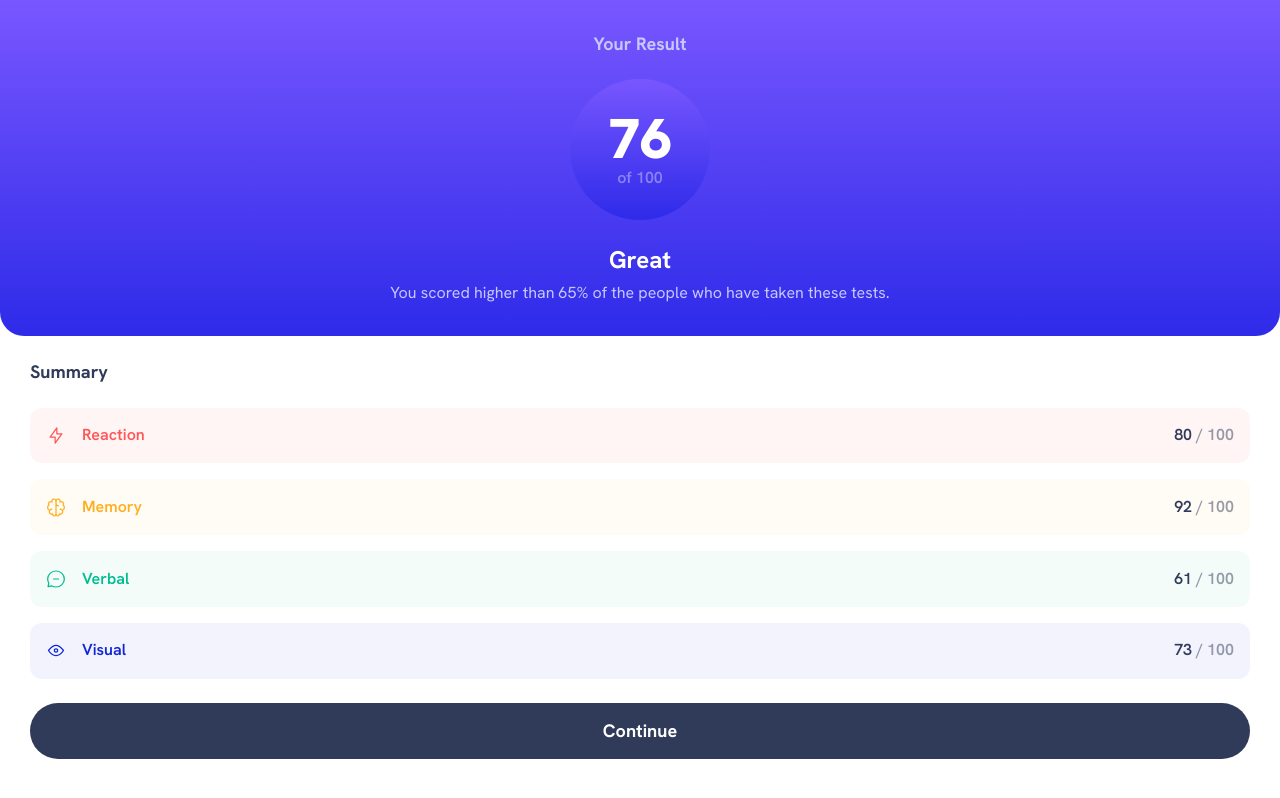
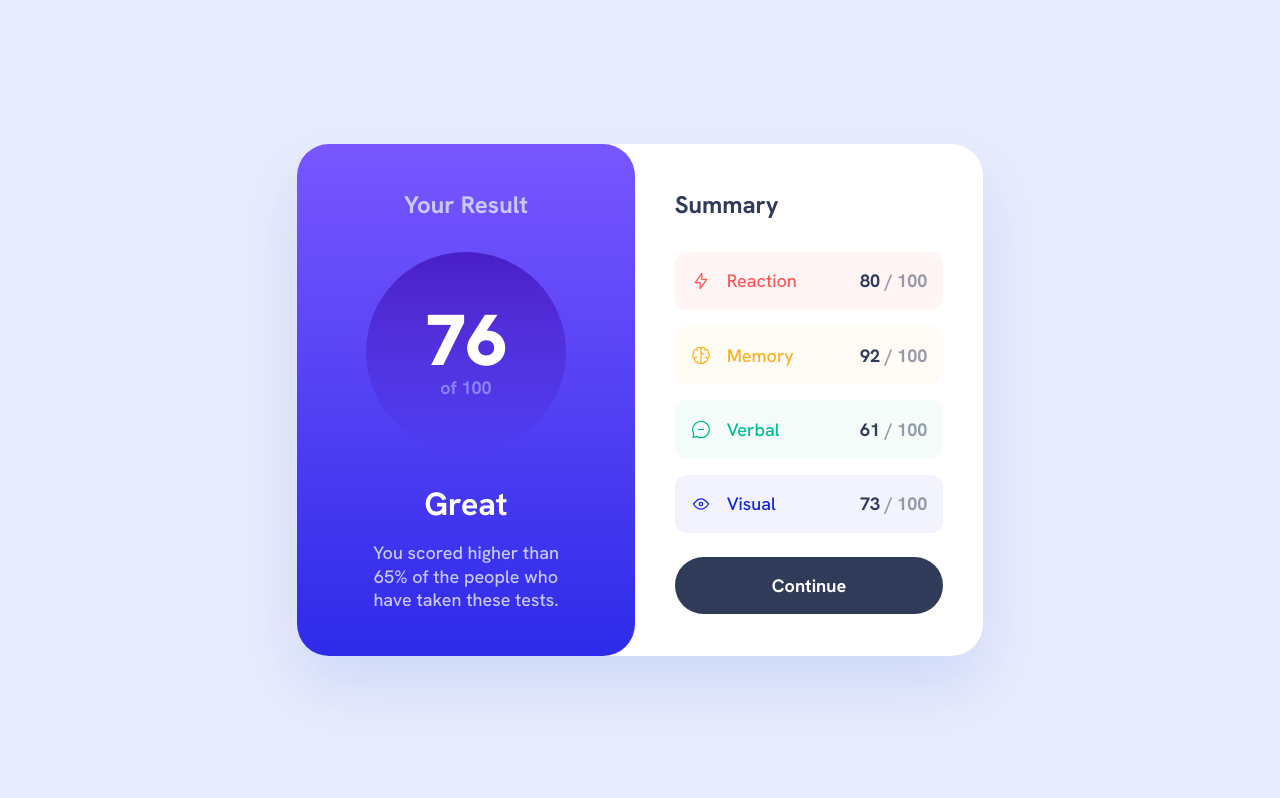
Before and after one commit to Romeo899/resultsSummaryComponent, a plain HTML site: page index.html in a window 1280 px wide. Drawn offline with Linux system fonts and the light colour scheme.

Commit message:
reuslts summary component | tablet design done

```diff
--- a/style.css
+++ b/style.css
@@ -61,6 +61,12 @@
     --violet-blue: hsl(252, 100%, 67%);
     --persian-blue: hsl(241, 81%, 54%);
 
+
+    /* gradient score Container Tablet */
+    --violet-blue-tablet: hsl(255, 73%, 45%) 0%;
+    --persian-blue-tablet: hsla(240, 73%, 46%, 0) 100%;
+
+
     /* neutral */
 
     --white: hsl(0, 0%, 100%);
@@ -68,6 +74,7 @@
     --pale-blue: hsl(221, 100%, 96%);
     --light-lavender: hsl(241, 100%, 89%);
     --dark-gray-blue: hsl(224, 30%, 27%);
+    --grey-150: hsl(228, 77%, 95%);
 
     /* typography */
 
@@ -75,6 +82,7 @@
     --text-preset-2: 900 56px/1 "Hanken Grotesk", sans-serif;
     --text-preset-3: 700 32px/1.3 "Hanken Grotesk", sans-serif;
     --text-preset-4: 700 24px/1.3 "Hanken Grotesk", sans-serif;
+    --text-preset-5-medium: 500 18px/1.3 "Hanken Grotesk", sans-serif;
     --text-preset-5: 700 18px/1.3 "Hanken Grotesk", sans-serif;
     --text-preset-6: 600 16px/1.3 "Hanken Grotesk", sans-serif;
     --mobile-text-preset-6: 400 16px/1.3 "Hanken Grotesk", sans-serif;
@@ -93,9 +101,14 @@
     --spacing-390: 31.5px;
     --spacing-400: 32px;
     --spacing-430: 38.5px;
+    --spacing-440: 39.64px;
+    --spacing-450: 44.5px;
+    --spacing-500: 45px;
     --spacing-570: 57.5px;
+    --spacing-690: 69px;
     --spacing-700: 70px;
     --spacing-1000: 80px;
+    --spacing-1100: 100px;
     --spacing-1280: 128px;
 }
 
@@ -126,7 +139,7 @@ body {
 
 /* default letter spacing applied  */
 
-h3 {
+h1, h3, span, div {
     letter-spacing: var(--default-letter-spacing);
 }
 
@@ -317,6 +330,110 @@ span {
 
 
 /* Tablet */
+@media (min-width: 768px) {
+    body {
+        min-height: 100vh;
+        background-color: var(--grey-150);
+        display: flex;
+        justify-content: center;
+        align-items: center;
 
 
+    }
+
+    /* border radius - result container rounded corners */
+
+    .resultContainer, .resultSection {
+        border-radius: var(--spacing-400);
+    }
+
+    .resultContainer {
+        display: flex;
+        background-color: var(--white);
+        max-width: 686px;
+        max-height: 512px;
+
+
+        box-shadow: 0 30px 60px 0 hsla(224, 82%, 58%, 0.15);
+    }
+
+    /* score container */
+
+    .resultSection {
+        max-width: 338px;
+        padding: var(--spacing-500) var(--spacing-690);
+    }
+
+    .resultHeading {
+        font: var(--text-preset-4);
+    }
+
+    .scoreContainer {
+        min-width: 200px;
+        min-height: 200px;
+        background: linear-gradient(
+            to bottom,
+            var(--violet-blue-tablet),
+            var(--persian-blue-tablet));
+
+
+        border-radius: var(--spacing-1100);
+        margin: var(--spacing-400) 0;
+
+        display: flex;
+        justify-content: center;
+        align-items: center;
+    }
+
+    .scoreContent > h1 {
+        font: var(--text-preset-1);
+    }
+
+    .scoreContent > span {
+        font: var(--text-preset-5);
+    }
+
+    /* feedback Container */
+
+    .feedbackContainer h2 {
+        font: var(--text-preset-3);
+        margin-bottom: var(--spacing-200);
+    }
+
+    .feedbackContainer p {
+        font: var(--text-preset-5-medium);
+    }
+
+
+    /* summary section */
+
+    .summarySection {
+        max-width: 348px;
+        width: 100%;
+
+        margin: 0;
+        padding:  var(--spacing-450) var(--spacing-440);
+    }
+
+    .summaryHeading {
+        font: var(--text-preset-4);
+    }
+
+    .summaryContent {
+        margin: var(--spacing-400) 0 0 0;
+    }
+
+    .summaryItemContent {
+        text-align: center;
+    }
+
+    .summaryItemLabel {
+        font: var(--text-preset-5-medium);
+    }
+
+    .summaryItemScore, .summaryItemScoreBold {
+        font: var(--text-preset-5);
+    }
+}
+
 /* Desktop */
```
